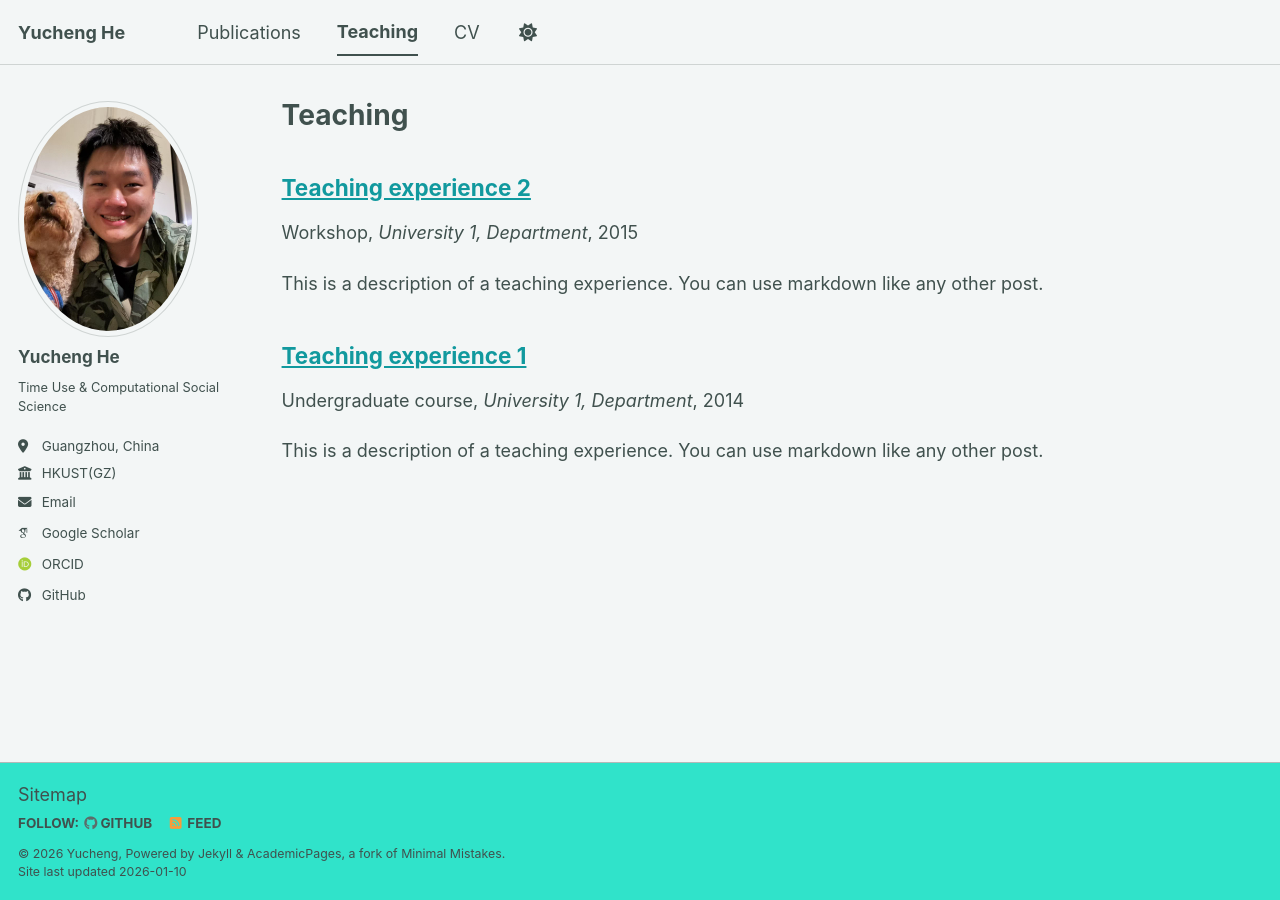
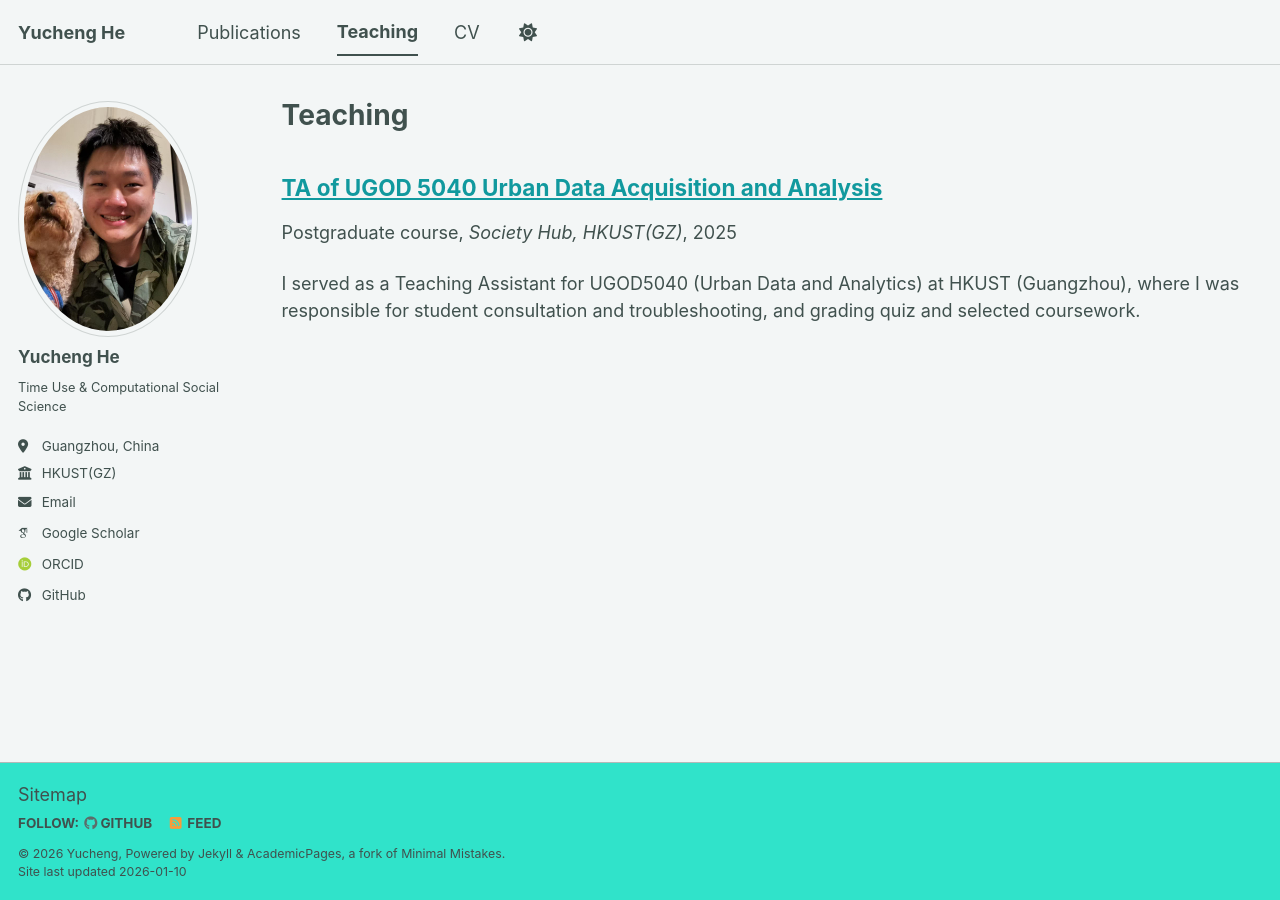
Before and after one commit to YuchengHE-CHN/YuchengHE-CHN.github.io, a Jekyll site: the page built from _pages/teaching.html, in a window 1280 px wide. Built offline with Jekyll 4.4.1, drawn with Linux system fonts in a browser that asks for light colours; some web fonts are replaced; a script bundle is joined from its source files by our own code; library files that are not in the unit come from our copies.

Commit message:
update TA work

```diff
--- a/_teaching/2014-spring-teaching-1.md
+++ b/_teaching/2014-spring-teaching-1.md
@@ -1,14 +1,16 @@
 ---
-title: "Teaching experience 1"
+title: "TA of UGOD 5040 Urban Data Acquisition and Analysis"
 collection: teaching
-type: "Undergraduate course"
+type: "Postgraduate course"
 permalink: /teaching/2014-spring-teaching-1
-venue: "University 1, Department"
-date: 2014-01-01
-location: "City, Country"
+venue: "Society Hub, HKUST(GZ)"
+date: 2025-09-01
+location: "Guangzhou, CHN"
 ---
 
-This is a description of a teaching experience. You can use markdown like any other post.
+I served as a Teaching Assistant for UGOD5040 (Urban Data and Analytics) at HKUST (Guangzhou), where I was responsible for student consultation and troubleshooting, and grading quiz and selected coursework.
+
+I also delivered a 1.5-hour practical tutorial for Python beginners on API-based data collection and large language model (LLM) applications, introducing students to programmatic data access, automated text processing, and LLM-assisted data analysis workflows. The tutorial was designed to equip students with essential computational skills for urban and social data research.
 
 Heading 1
 ======
--- a/_teaching/2015-spring-teaching-2.md
+++ /dev/null
@@ -1,20 +0,0 @@
----
-title: "Teaching experience 2"
-collection: teaching
-type: "Workshop"
-permalink: /teaching/2015-spring-teaching-1
-venue: "University 1, Department"
-date: 2015-01-01
-location: "City, Country"
----
-
-This is a description of a teaching experience. You can use markdown like any other post.
-
-Heading 1
-======
-
-Heading 2
-======
-
-Heading 3
-======
```
